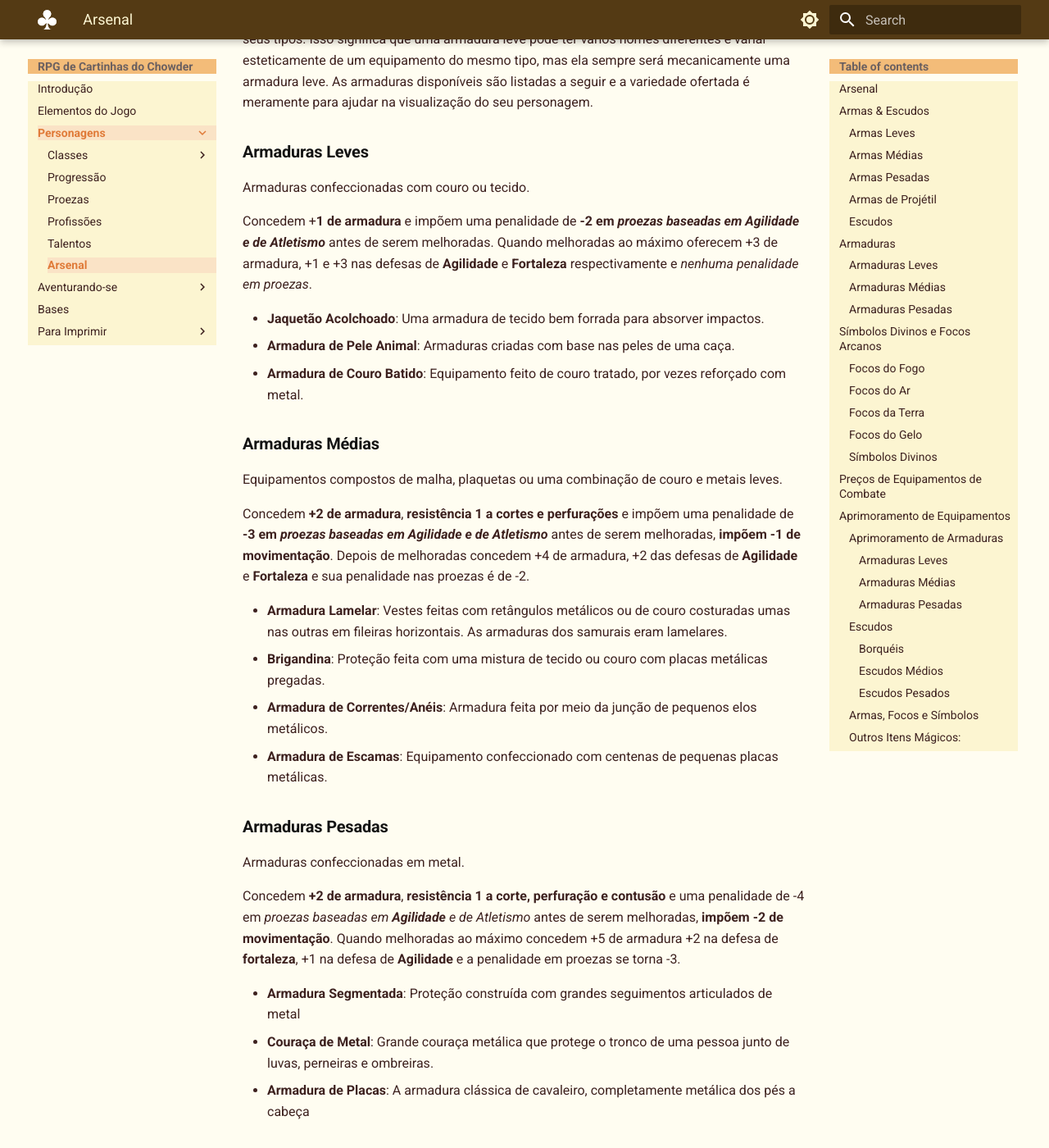
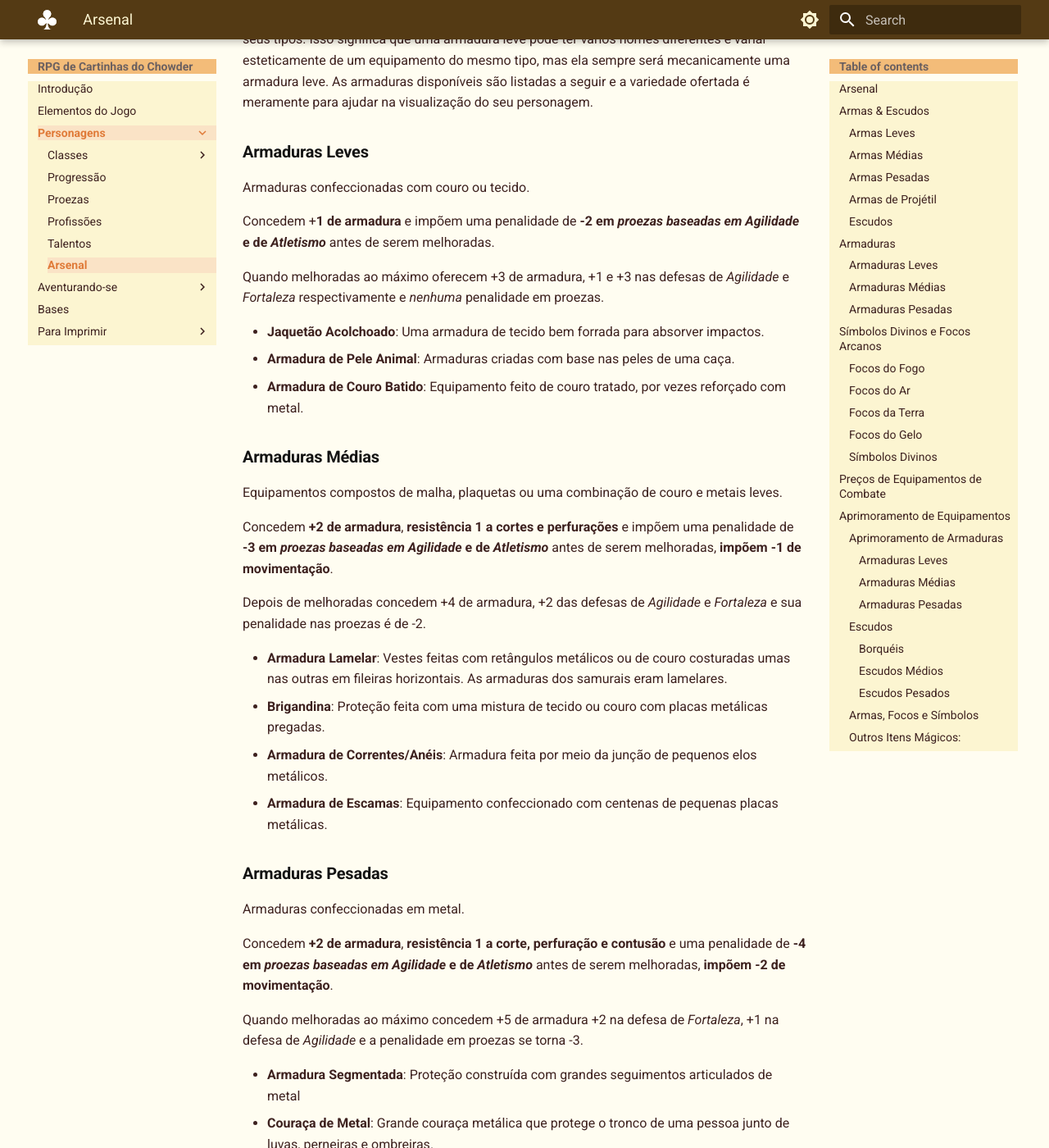
Before and after one commit to JPChowder/ChowRPG, an MkDocs documentation site: the page built from docs/arsenal.md, in a window 1280 px wide and 1400 px high, scrolled down 2922 px. Shown: the whole window at 82% size. Built offline with MkDocs 1.6.1 and Material for MkDocs 9.7.7, drawn with Linux system fonts in a browser that asks for light colours; some of the changed text lies outside the part shown.

Commit message:
fix(typos): fixed typos and page disposition

```diff
--- a/docs/arsenal.md
+++ b/docs/arsenal.md
@@ -80,7 +80,9 @@ Diferente das armas e escudos as armaduras neste sistema não possuem variação
 ### Armaduras Leves
 Armaduras confeccionadas com couro ou tecido.
 
-Concedem +**1 de armadura** e impõem uma penalidade de **-2 em *proezas baseadas em Agilidade e de Atletismo*** antes de serem melhoradas. Quando melhoradas ao máximo oferecem +3 de armadura, +1 e +3 nas defesas de **Agilidade** e **Fortaleza** respectivamente e *nenhuma penalidade em proezas*.
+Concedem +**1 de armadura** e impõem uma penalidade de **-2 em *proezas baseadas em Agilidade* e de *Atletismo*** antes de serem melhoradas.
+
+Quando melhoradas ao máximo oferecem +3 de armadura, +1 e +3 nas defesas de *Agilidade* e *Fortaleza* respectivamente e *nenhuma* penalidade em proezas.
 
  - **Jaquetão Acolchoado**: Uma armadura de tecido bem forrada para absorver impactos.
  - **Armadura de Pele Animal**: Armaduras criadas com base nas peles de uma caça.
@@ -89,7 +91,9 @@ Concedem +**1 de armadura** e impõem uma penalidade de **-2 em *proezas baseada
 ### Armaduras Médias
 Equipamentos compostos de malha, plaquetas ou uma combinação de couro e metais leves.
 
-Concedem **+2 de armadura**, **resistência 1 a cortes e perfurações** e impõem uma penalidade de **-3 em *proezas baseadas em Agilidade e de Atletismo*** antes de serem melhoradas, **impõem -1 de movimentação**. Depois de melhoradas concedem +4 de armadura, +2 das defesas de **Agilidade** e **Fortaleza** e sua penalidade nas proezas é de -2.
+Concedem **+2 de armadura**, **resistência 1 a cortes e perfurações** e impõem uma penalidade de **-3 em *proezas baseadas em Agilidade* e de *Atletismo*** antes de serem melhoradas, **impõem -1 de movimentação**.
+
+Depois de melhoradas concedem +4 de armadura, +2 das defesas de *Agilidade* e *Fortaleza* e sua penalidade nas proezas é de -2.
 
  - **Armadura Lamelar**: Vestes feitas com retângulos metálicos ou de couro costuradas umas nas outras em fileiras horizontais. As armaduras dos samurais eram lamelares.
  - **Brigandina**: Proteção feita com uma mistura de tecido ou couro com placas metálicas pregadas.
@@ -99,7 +103,9 @@ Concedem **+2 de armadura**, **resistência 1 a cortes e perfurações** e impõ
 ### Armaduras Pesadas
 Armaduras confeccionadas em metal.
 
-Concedem **+2 de armadura**, **resistência 1 a corte, perfuração e contusão** e uma penalidade de -4 em *proezas baseadas em **Agilidade** e de Atletismo* antes de serem melhoradas, **impõem -2 de movimentação**. Quando melhoradas ao máximo concedem +5 de armadura +2 na defesa de **fortaleza**, +1 na defesa de **Agilidade** e a penalidade em proezas se torna -3.
+Concedem **+2 de armadura**, **resistência 1 a corte, perfuração e contusão** e uma penalidade de **-4 em *proezas baseadas em Agilidade* e de *Atletismo*** antes de serem melhoradas, **impõem -2 de movimentação**.
+
+Quando melhoradas ao máximo concedem +5 de armadura +2 na defesa de *Fortaleza*, +1 na defesa de *Agilidade* e a penalidade em proezas se torna -3.
 
  - **Armadura Segmentada**: Proteção construída com grandes seguimentos articulados de metal
  - **Couraça de Metal**: Grande couraça metálica que protege o tronco de uma pessoa junto de luvas, perneiras e ombreiras.
```
Also changed, not shown: other parts of docs/arsenal.md (+5 -5 lines), docs/bases.md (+2 -2 lines), docs/proezas.md (+1 -1 lines).
